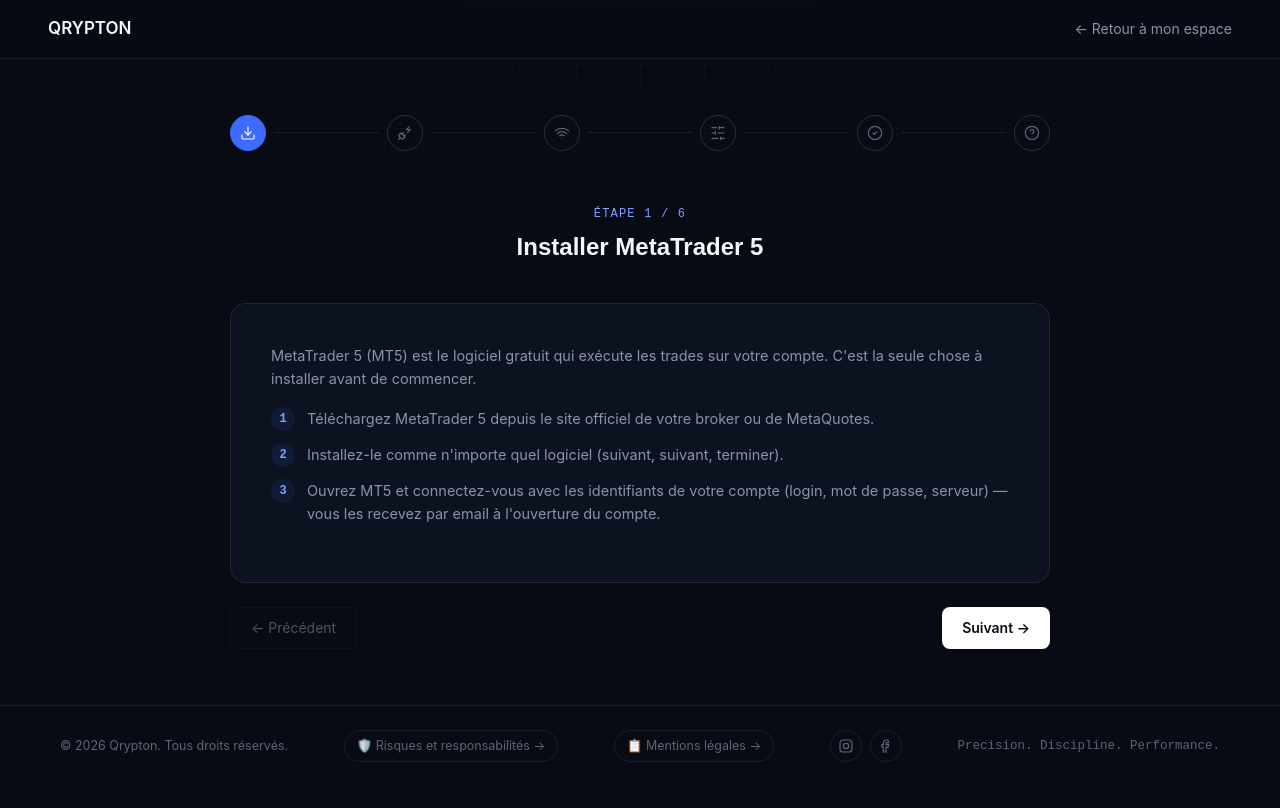
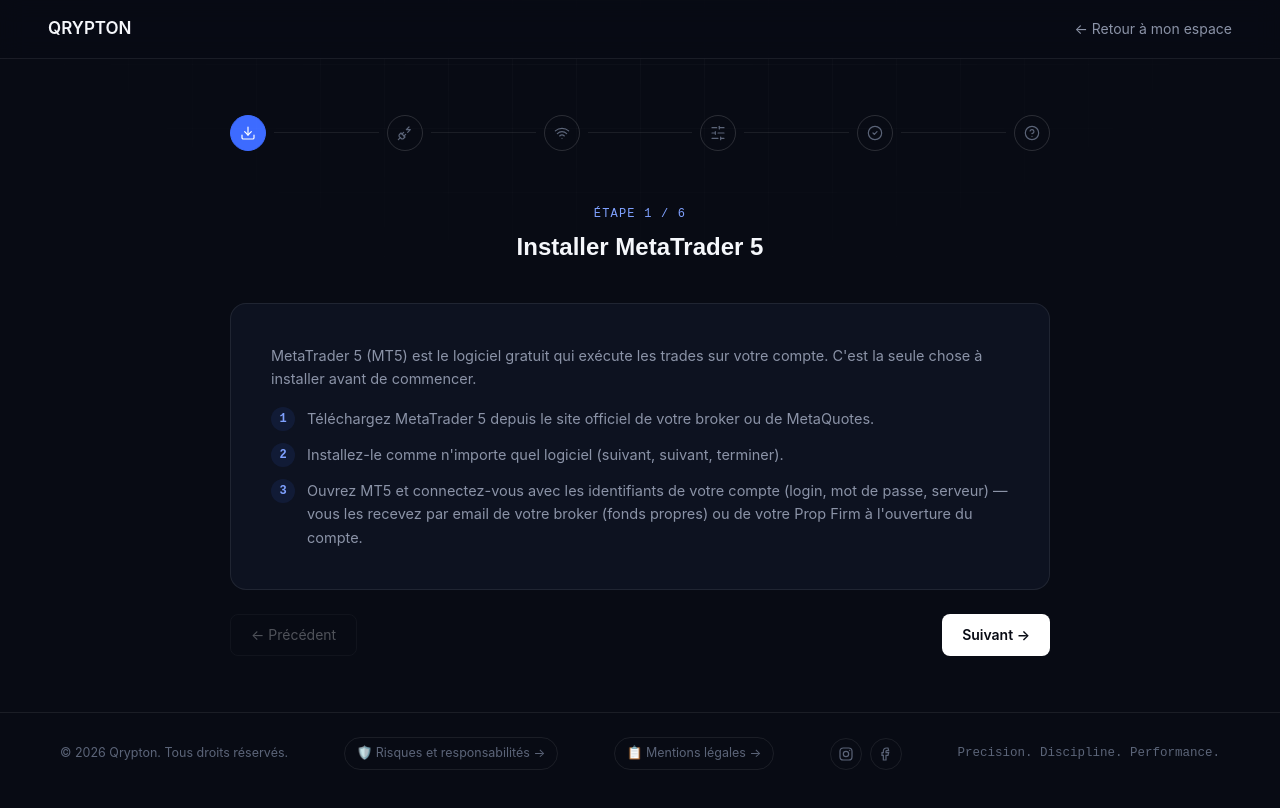
Before and after one commit to Qrypton4/Qrypton-Prenium, a Next.js app: page /guide-demarrage in a window 1280 px wide. Shown: the top 808 px of the page. Built offline with nearby package versions, Linux system fonts and the light colour scheme; no server answers.

Commit message:
Update connection instructions for MT5

```diff
--- a/components/guide/GuideClient.tsx
+++ b/components/guide/GuideClient.tsx
@@ -59,7 +59,7 @@ export default function GuideClient() {
             <Ol items={[
               "Téléchargez MetaTrader 5 depuis le site officiel de votre broker ou de MetaQuotes.",
               "Installez-le comme n'importe quel logiciel (suivant, suivant, terminer).",
-              "Ouvrez MT5 et connectez-vous avec les identifiants de votre compte (login, mot de passe, serveur) — vous les recevez par email à l'ouverture du compte.",
+            "Ouvrez MT5 et connectez-vous avec les identifiants de votre compte (login, mot de passe, serveur) — vous les recevez par email de votre broker (fonds propres) ou de votre Prop Firm à l'ouverture du compte.",
             ]} />
           </StepBody>
         )}
```
